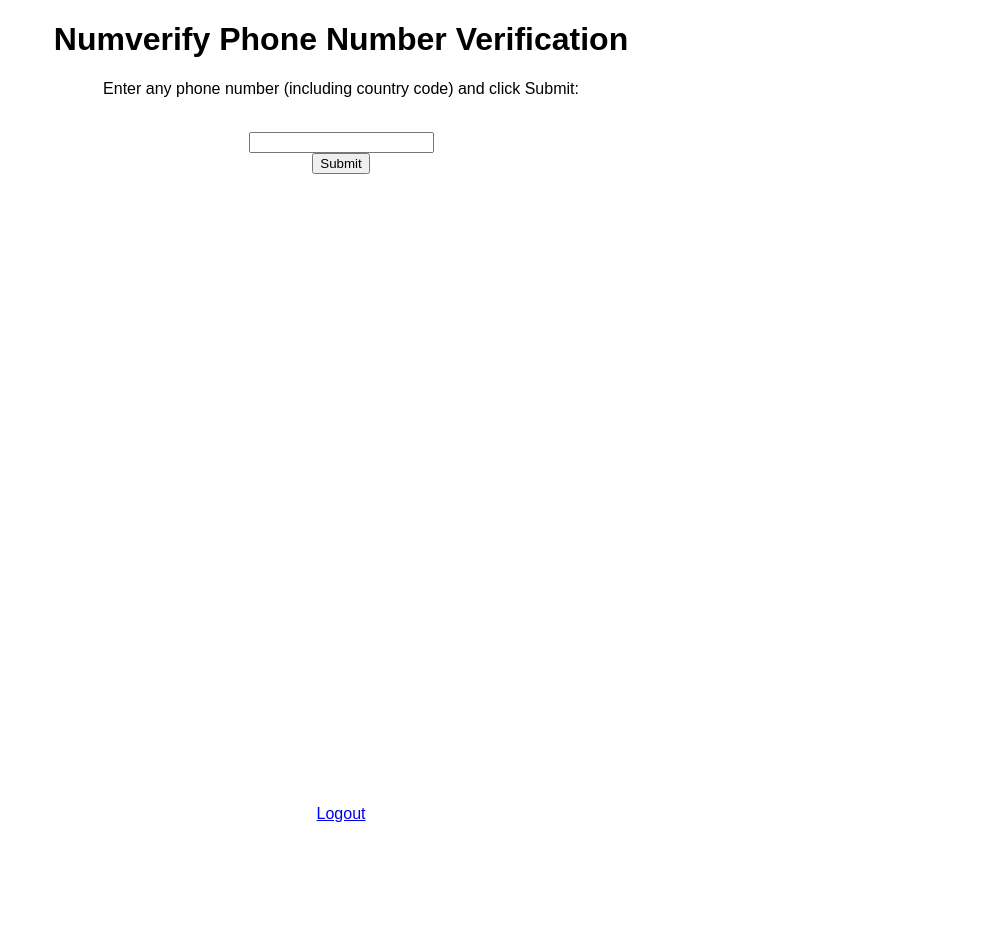
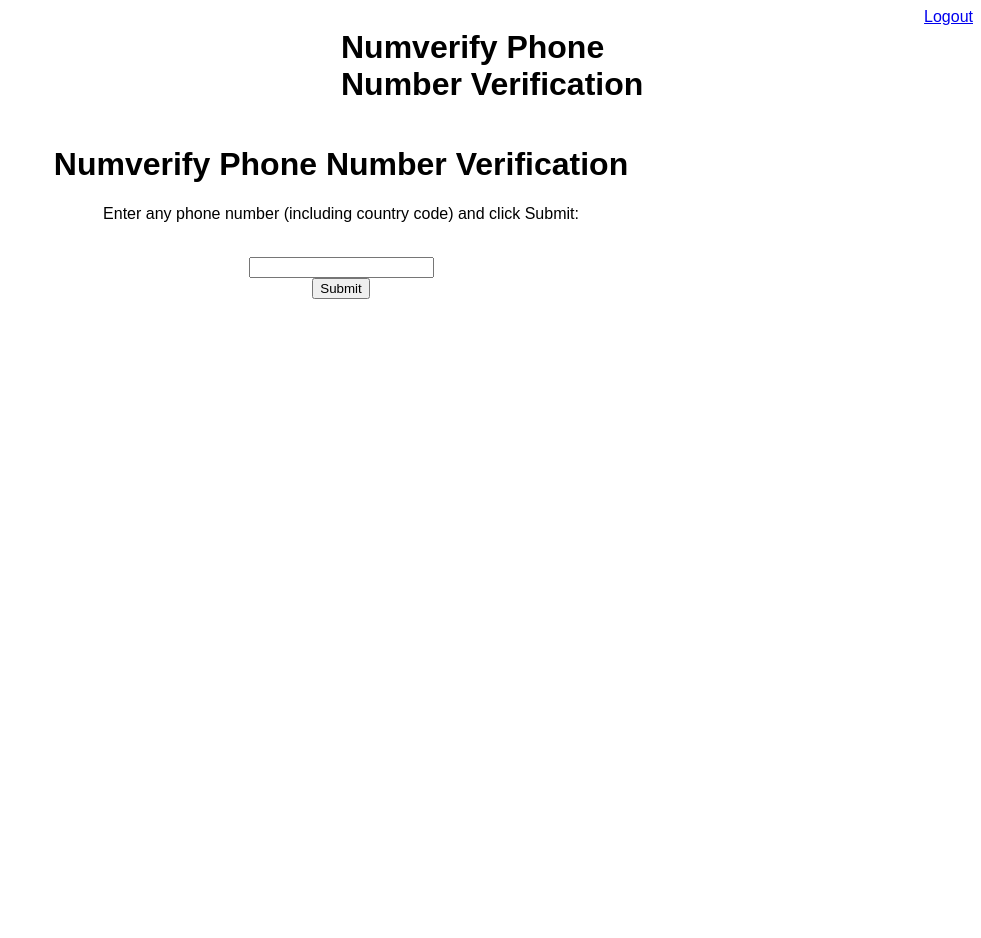
Before and after one commit to nckbrrs/CPSC4820-WEB, a PHP site: page /project4/numverify/phoneNumber.php in a window 1280 px wide. Shown: the whole page, without its empty margins (299-1280 px from the left). Before the commit the page ends 822 px from the top, so only its background shows below. Run offline with PHP 8.4, Linux system fonts and the light colour scheme; the visitor is signed in with stand-in values (Sample User, id 1).

Commit message:
added logout to project4

```diff
--- a/project4/numverify/phoneNumber.php
+++ b/project4/numverify/phoneNumber.php
@@ -20,6 +20,19 @@ if (!isset($_SESSION['username'])) {
     text-align: center;
     font-family: sans-serif;
   }
+  #top {
+    display:flex;
+    width: 100%;
+  }
+  #header {
+    width: 25%;
+    margin-left: 50%;
+    text-align:left;
+  }
+  #logout {
+    width:25%;
+    text-align:right;
+  }
   #countryMap {
     visibility: hidden;
     width: 75%;
@@ -27,6 +40,10 @@ if (!isset($_SESSION['username'])) {
     style: "border:0";
   }
 </style>
+<div id="top">
+  <h1 id="header">Numverify Phone Number Verification</h1>
+  <a id="logout"href="/project4/login/logout.php">Logout</a>
+</div>
 <h1>Numverify Phone Number Verification</h1>
 <p id="instructions">Enter any phone number (including country code) and click Submit:</p>
 <div id="error" class="errorMessage" style="visibility:hidden;"></div>
@@ -44,8 +61,5 @@ if (!isset($_SESSION['username'])) {
 <div>
   <iframe id="countryMap" src="http://example.com"></iframe>
 </div>
-<div id="logout">
-  <a href="/project4/login/logout.php">Logout</a>
-</div>
 <script src="/project4/numverify/phoneNumber.js"></script>
 <script src="https://unpkg.com/axios/dist/axios.min.js"></script>
```
